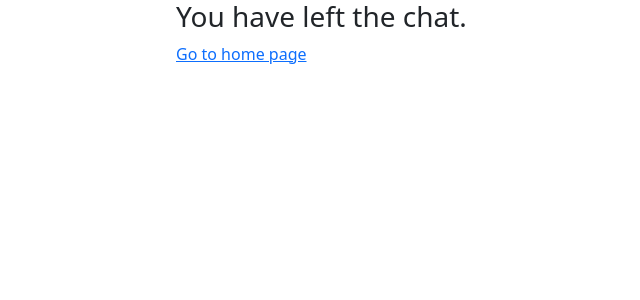
After one commit to woozlic/messenger, a Django app: page /exit/ in a window 1280 px wide. The commit adds this page. Shown: the top 300 px of the page, without its empty margins (150-790 px from the left). Run offline with Django 3.2, Linux system fonts and the light colour scheme.

Commit message:
add quit page

```diff
--- /dev/null
+++ b/chat/templates/chat/exit.html
@@ -0,0 +1,17 @@
+{% load static %}
+<!DOCTYPE html>
+<html>
+<head>
+    <meta charset="utf-8"/>
+    <link href="https://cdn.jsdelivr.net/npm/bootstrap@5.1.3/dist/css/bootstrap.min.css" rel="stylesheet" integrity="sha384-1BmE4kWBq78iYhFldvKuhfTAU6auU8tT94WrHftjDbrCEXSU1oBoqyl2QvZ6jIW3" crossorigin="anonymous">
+    <title>Exit</title>
+</head>
+<body>
+    <div class='row justify-content-center'>
+        <div class='col-6'>
+            <h3>You have left the chat.</h3>
+            <a href="/">Go to home page</a>
+        </div>
+    </div>
+</body>
+</html>
--- a/chat/templates/chat/room.html
+++ b/chat/templates/chat/room.html
@@ -11,7 +11,7 @@
     <div id="wrapper">
         <div id="menu">
             <p class="welcome">Room "{{ room_name }}"</p>
-            <p class="logout"><a id="exit" href="/">Exit Chat</a></p>
+            <p class="logout"><a id="exit" href="{% url 'exit' %}">Exit Chat</a></p>
         </div>
 
         <div id="chatbox"></div>
--- a/chat/views.py
+++ b/chat/views.py
@@ -5,6 +5,10 @@ def index(request):
     return render(request, 'chat/index.html')
 
 
+def exit(request):
+    return render(request, 'chat/exit.html')
+
+
 def room(request, room_name):
     return render(request, 'chat/room.html', {
         'room_name': room_name,
--- a/messenger/urls.py
+++ b/messenger/urls.py
@@ -7,4 +7,5 @@ urlpatterns = [
     path('chat/', include('chat.urls')),
     path('', views.index),
     path('admin/', admin.site.urls),
+    path('exit/', views.exit, name='exit')
 ]
```
